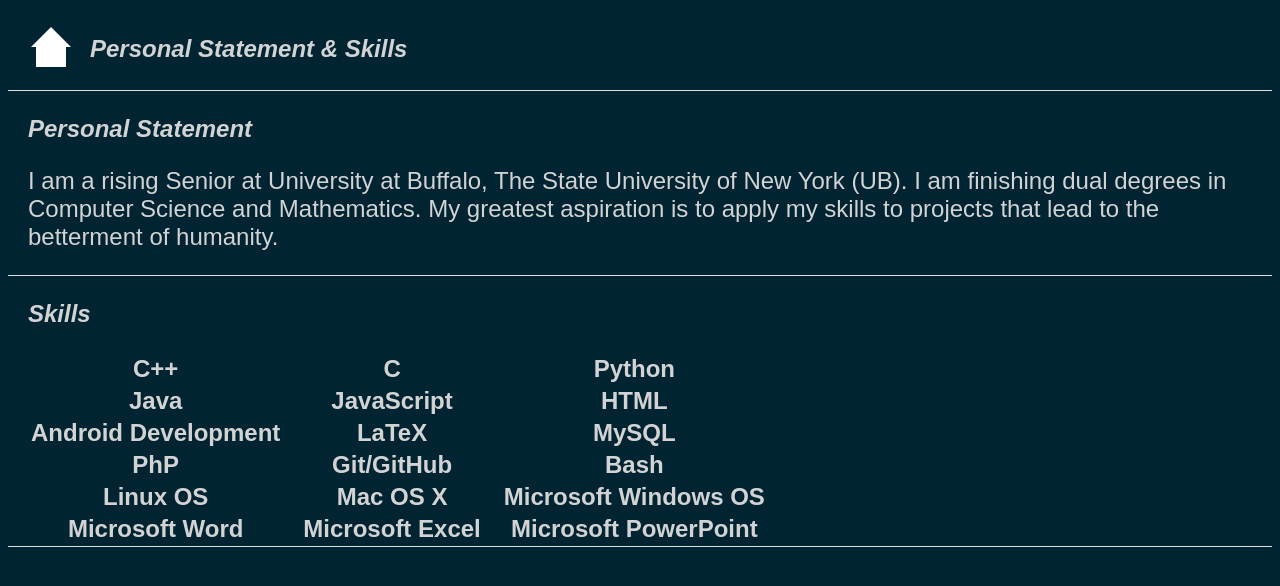
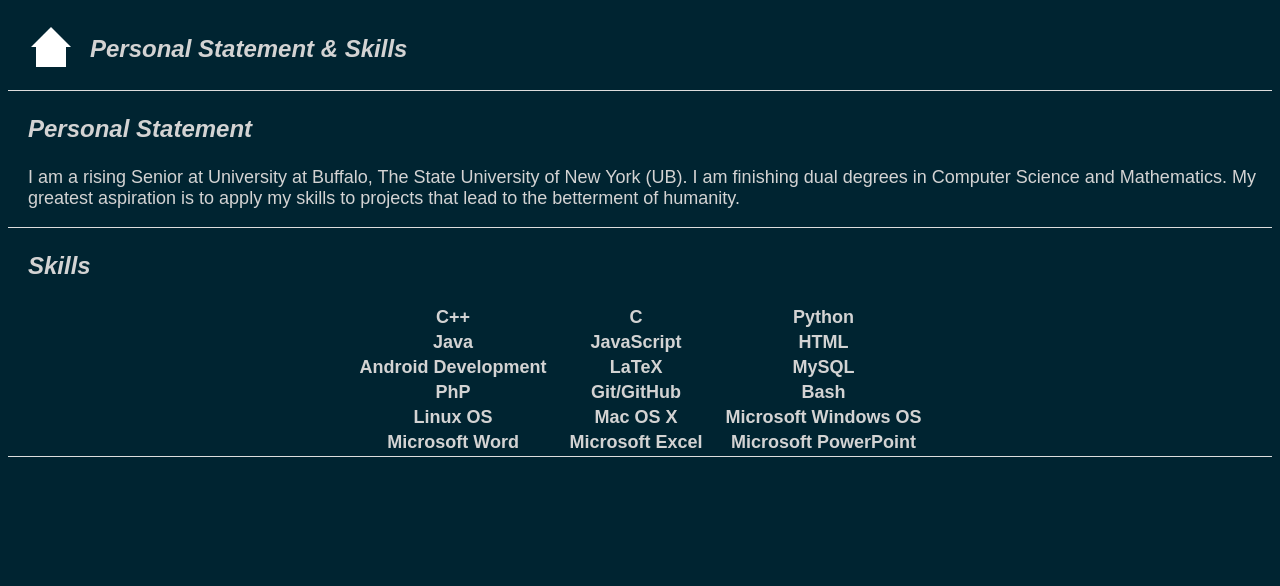
Before and after one commit to nceccarelli/nceccarelli.github.io, a plain HTML site: page pages/personal_statement_and_skills.html in a window 1280 px wide. Drawn offline with Linux system fonts and the light colour scheme.

Commit message:
fixed centering of skills table

```diff
--- a/pages/personal_statement_and_skills.html
+++ b/pages/personal_statement_and_skills.html
@@ -21,7 +21,7 @@
 </section>
 <section>
     <h3>Personal Statement</h3>
-    <p style="font-size: x-large;">
+    <p style="font-size: large;">
         I am a rising Senior at University at Buffalo, The State University of New York (UB).
         I am finishing dual degrees in Computer Science and Mathematics.
         My greatest aspiration is to apply my skills to projects that lead to the betterment of humanity.
@@ -29,7 +29,7 @@
 </section>
 <section>
     <h3>Skills</h3>
-    <table style="text-align: center; font-size: x-large; font-style: normal;">
+    <table style="text-align: center; margin-left: auto; margin-right: auto; font-size: large;">
         <tr>
             <th style="padding-right: 20px;">C++</th>
             <th style="padding-right: 20px;">C</th>
```
Also changed, not shown: style.css (line endings or trailing spaces).
